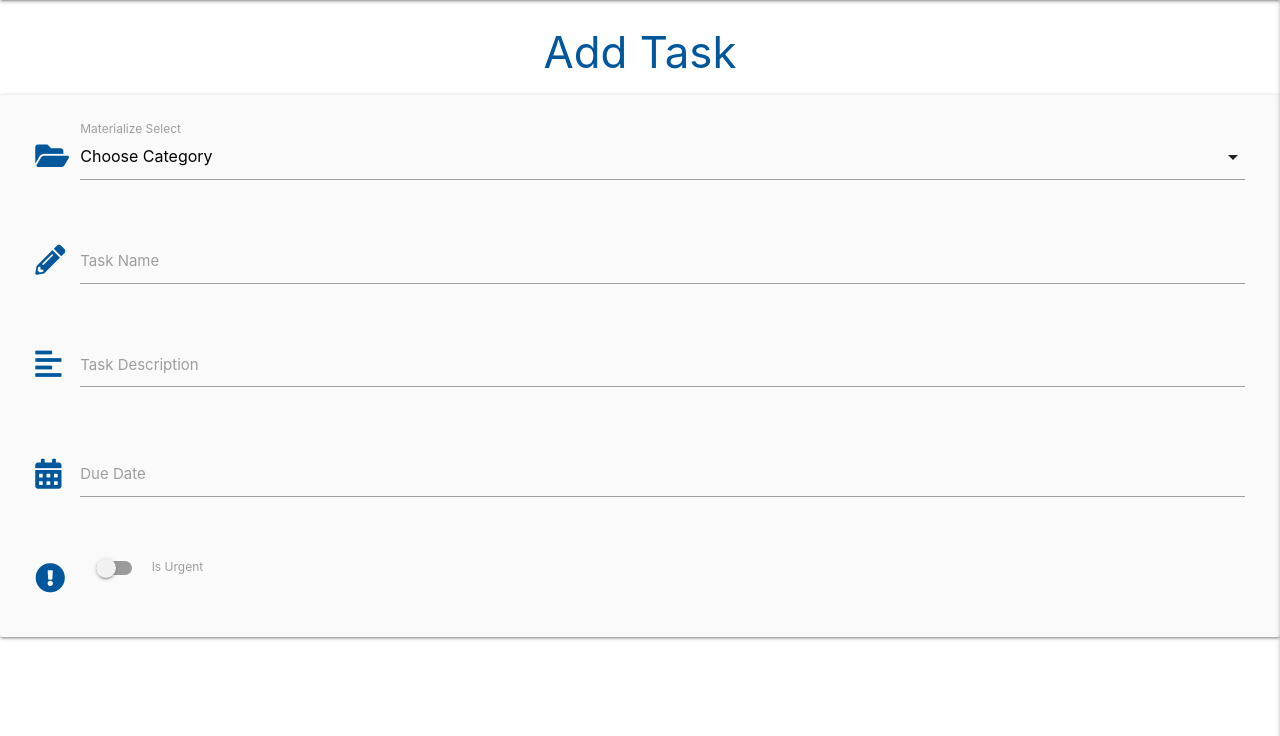
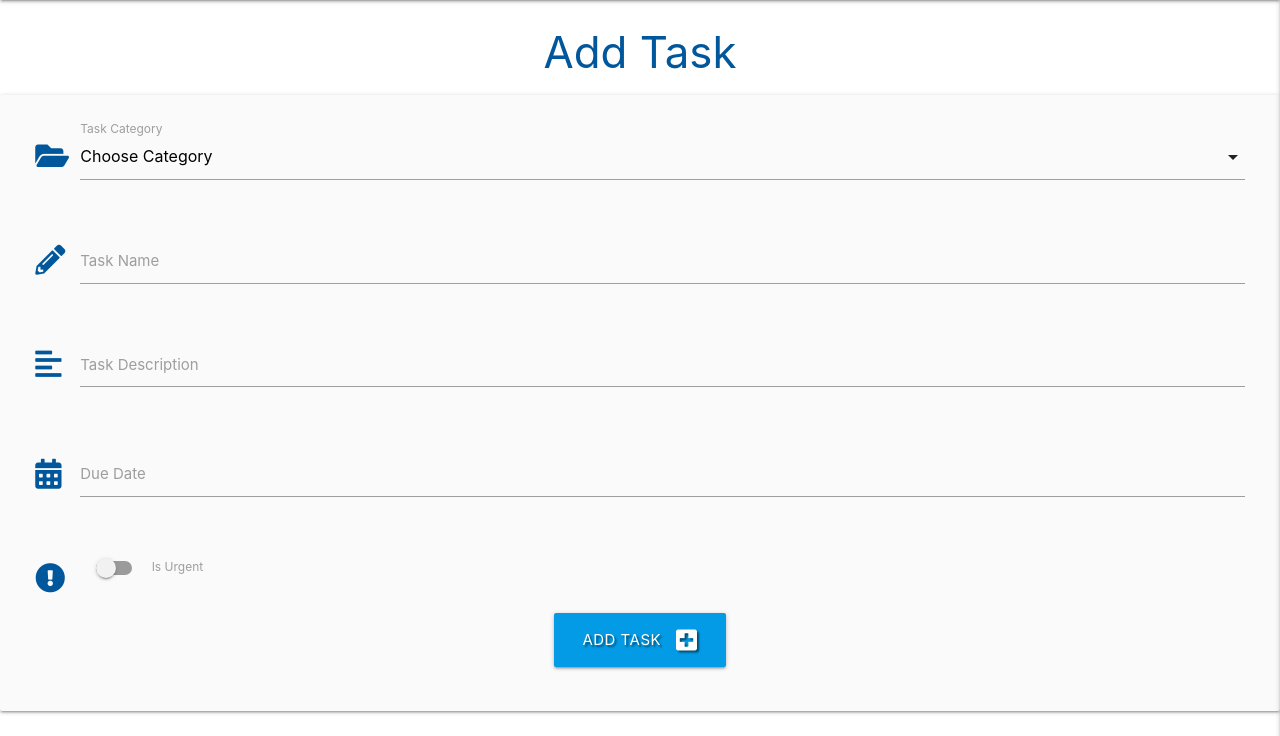
Before and after one commit to tomod24/B2R, a Flask app: page /add_task in a window 1280 px wide. Shown: the part 64-800 px from the top of the page. Run offline with Flask 2, Linux system fonts and the light colour scheme; data that the repository does not hold is empty; some libraries are stand-ins or nearby versions.

Commit message:
Allow user to submit tasks to db

```diff
--- a/app.py
+++ b/app.py
@@ -100,8 +100,22 @@ def logout():
     return redirect(url_for("login"))
 
 
-@app.route("/add_task")
+@app.route("/add_task", methods=["GET", "POST"])
 def add_task():
+    if request.method == "POST":
+        is_urgent = "on" if request.form.get("is_urgent") else "off"
+        task = {
+            "category_name": request.form.get("category_name"),
+            "task_name": request.form.get("task_name"),
+            "task_description": request.form.get("task_description"),
+            "is_urgent": is_urgent,
+            "due_date": request.form.get("due_date"),
+            "created_by": session["user"]
+        }
+        mongo.db.tasks.insert_one(task)
+        flash("Task Successfully Added")
+        return redirect(url_for("get_tasks"))
+
     categories = mongo.db.categories.find().sort("category_name", 1)
     return render_template("add_task.html", categories=categories)
 
--- a/templates/add_task.html
+++ b/templates/add_task.html
@@ -4,7 +4,8 @@
     <h3 class="light-blue-text text-darken-4 center-align">Add Task</h3>
 
     <div class="row card-panel grey lighten-5">
-        <form class="col s12" method="POST" action="">
+        <form class="col s12" method="POST" action="{{ url_for('add_task') }}">
+            <!-- category selection -->
 			<div class="row">
 				<div class="input-field col s12">
                     <i class="fas fa-folder-open prefix light-blue-text text-darken-4"></i>
@@ -14,9 +15,10 @@
                             <option value="{{ category.category_name }}">{{ category.category_name }}</option>
                         {% endfor %}
                     </select>
-                    <label>Materialize Select</label>
+					<label for="category_name">Task Category</label>
 				</div>
 			</div>
+            <!-- task name -->
             <div class="row">
                 <div class="input-field col s12">
                     <i class="fas fa-pencil-alt prefix light-blue-text text-darken-4"></i>
@@ -25,6 +27,7 @@
                     <label for="task_name">Task Name</label>
                 </div>
             </div>
+            <!-- task description -->
             <div class="row">
                 <div class="input-field col s12">
                     <i class="fas fa-align-left prefix light-blue-text text-darken-4"></i>
@@ -33,7 +36,7 @@
                     <label for="task_description">Task Description</label>
                 </div>
             </div>
-
+            <!-- due date picker -->
             <div class="row">
                 <div class="input-field col s12">
                     <i class="fas fa-calendar-alt prefix light-blue-text text-darken-4"></i>
@@ -41,6 +44,7 @@
                     <label for="due_date">Due Date</label>
                 </div>
             </div>
+            <!-- is urgent toggle -->
 			<div class="row">
 				<div class="input-field col s12">
 					<div class="switch">
@@ -53,6 +57,14 @@
 					</div>
 				</div>
 			</div>
+            <!-- submit button -->
+            <div class="row">
+                <div class="col s12 center-align">
+                    <button type="submit" class="btn-large light-blue darken-1 text-shadow">
+                        Add Task <i class="fas fa-plus-square right"></i>
+                    </button>
+                </div>
+            </div>
         </form>
     </div>
 
--- a/templates/tasks.html
+++ b/templates/tasks.html
@@ -1,12 +1,14 @@
 {% extends "base.html" %}
 {% block content %}
+
+    <h3 class="light-blue-text text-darken-4 center-align">All Tasks</h3>
 
     <ul class="collapsible">
         {% for task in tasks %}
         <li>
             <div class="collapsible-header white-text light-blue darken-4 text-shadow">
                 <i class="fas fa-caret-down"></i>
-               <strong>{{ task.task_name }}</strong> : {{ task.due_date }}
+                <strong>{{ task.task_name }}</strong> : {{ task.due_date }}
                 {% if task.is_urgent == "on" %}
                     <i class="fas fa-exclamation-circle light-blue-text text-lighten-2 tooltipped"
                         data-position="right" data-tooltip="URGENT!"></i>
@@ -15,6 +17,7 @@
             <div class="collapsible-body">
                 <strong>{{ task.category_name }}</strong>
                 <p>{{ task.task_description }}</p>
+                <p><em>by: {{ task.created_by }}</em></p>
             </div>
         </li>
         {% endfor %}
```
Lines whose indentation alone changed are shown as unchanged.
